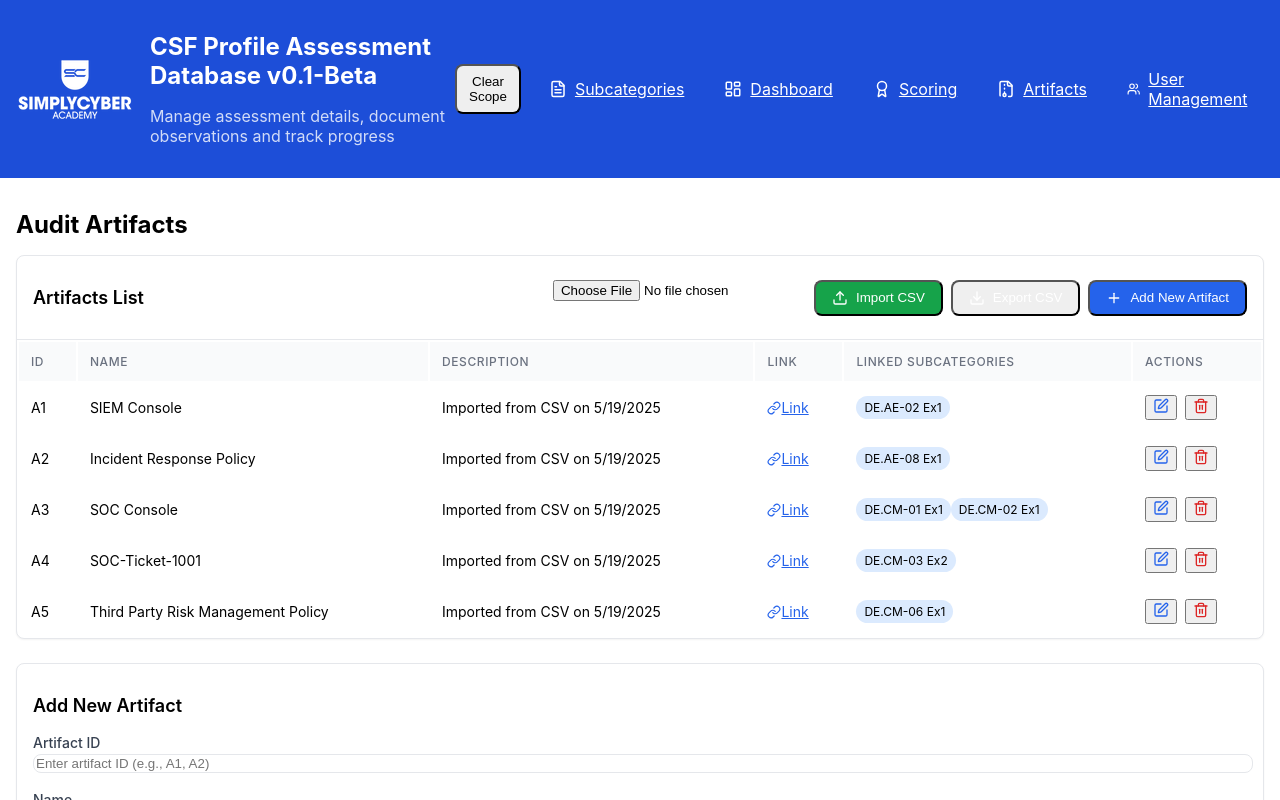
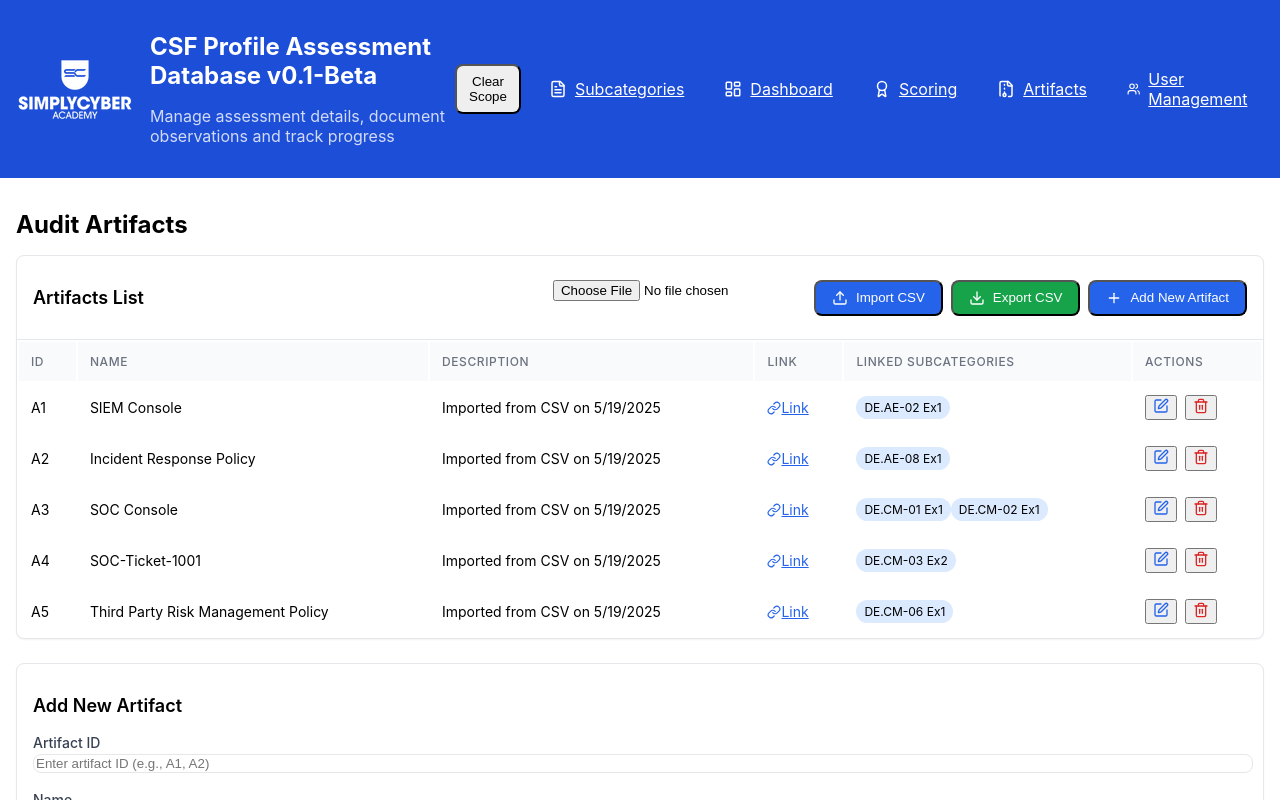
Before and after one commit to CPAtoCybersecurity/csf_profile, a React (Create React App) app: page /artifacts in a window 1280 px wide. Shown: the top 800 px of the page. Built offline with nearby package versions, Linux system fonts and the light colour scheme.

Commit message:
Button colors

```diff
--- a/src/pages/Artifacts.js
+++ b/src/pages/Artifacts.js
@@ -463,7 +463,7 @@
                 />
                 <button
                   onClick={() => fileInputRef.current.click()}
-                  className="flex items-center gap-2 bg-green-600 hover:bg-green-700 text-white py-2 px-4 rounded-lg"
+                  className="flex items-center gap-2 bg-blue-600 hover:bg-blue-700 text-white py-2 px-4 rounded-lg"
                   title="Import artifacts from CSV"
                 >
                   <Upload size={16} />
@@ -471,7 +471,7 @@
                 </button>
                 <button
                   onClick={handleExportCSV}
-                  className="flex items-center gap-2 bg-purple-600 hover:bg-purple-700 text-white py-2 px-4 rounded-lg"
+                  className="flex items-center gap-2 bg-green-600 hover:bg-green-700 text-white py-2 px-4 rounded-lg"
                   title="Export artifacts to CSV"
                 >
                   <Download size={16} />
--- a/src/pages/UserManagement.js
+++ b/src/pages/UserManagement.js
@@ -397,7 +397,7 @@
             />
             <button
               onClick={() => fileInputRef.current.click()}
-              className="flex items-center gap-2 bg-green-600 hover:bg-green-700 text-white py-2 px-4 rounded-lg"
+              className="flex items-center gap-2 bg-blue-600 hover:bg-blue-700 text-white py-2 px-4 rounded-lg"
               title="Import users from CSV"
             >
               <Upload size={16} />
@@ -405,7 +405,7 @@
             </button>
             <button
               onClick={handleExportCSV}
-              className="flex items-center gap-2 bg-purple-600 hover:bg-purple-700 text-white py-2 px-4 rounded-lg"
+              className="flex items-center gap-2 bg-green-600 hover:bg-green-700 text-white py-2 px-4 rounded-lg"
               title="Export users to CSV"
             >
               <Download size={16} />
```
